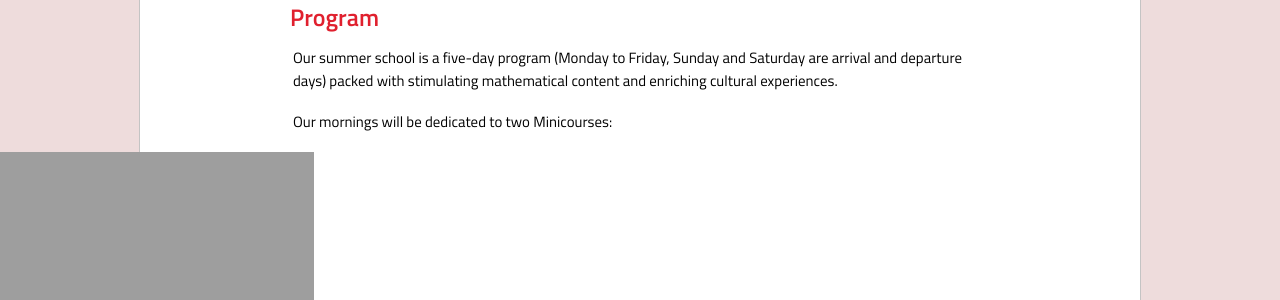
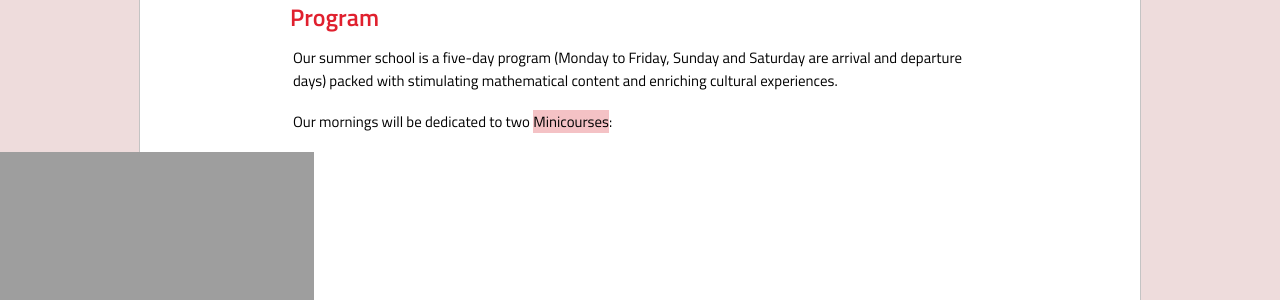
Before and after one commit to ul-fmf/mathematics-in-ljubljana, a Jekyll site: the page built from program.md, in a window 1280 px wide. Shown: the part 355-655 px from the top of the page. Built offline with Jekyll 4.4.1, drawn with Linux system fonts in a browser that asks for light colours; nearby versions of some CDN libraries; a style sheet for code colours, icons or effects is not loaded.

Commit message:
Update style.css

```diff
--- a/assets/css/style.css
+++ b/assets/css/style.css
@@ -182,15 +182,15 @@ html {
 
   /* TIMETABLE */
 
-  .timetable .minicourse {
+  .minicourse {
     background-color: rgb(244, 194, 197);
   }
 
-  .timetable .researchgroup {
+  .researchgroup {
     background-color: rgb(217, 211, 213);
   }
 
-  .timetable .info {
+  .info {
     background-color: rgb(240, 237, 238);
   }
 
```
